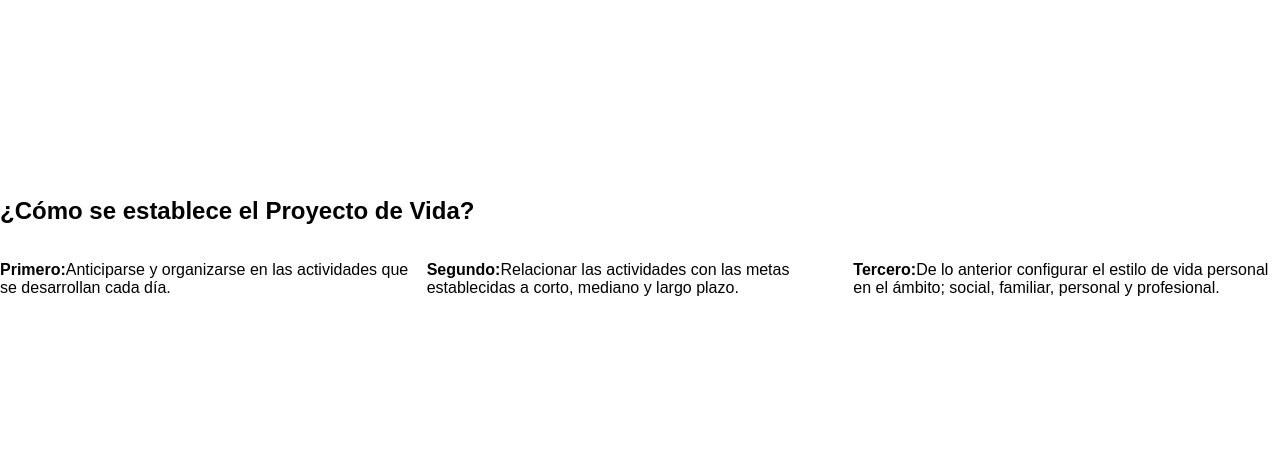
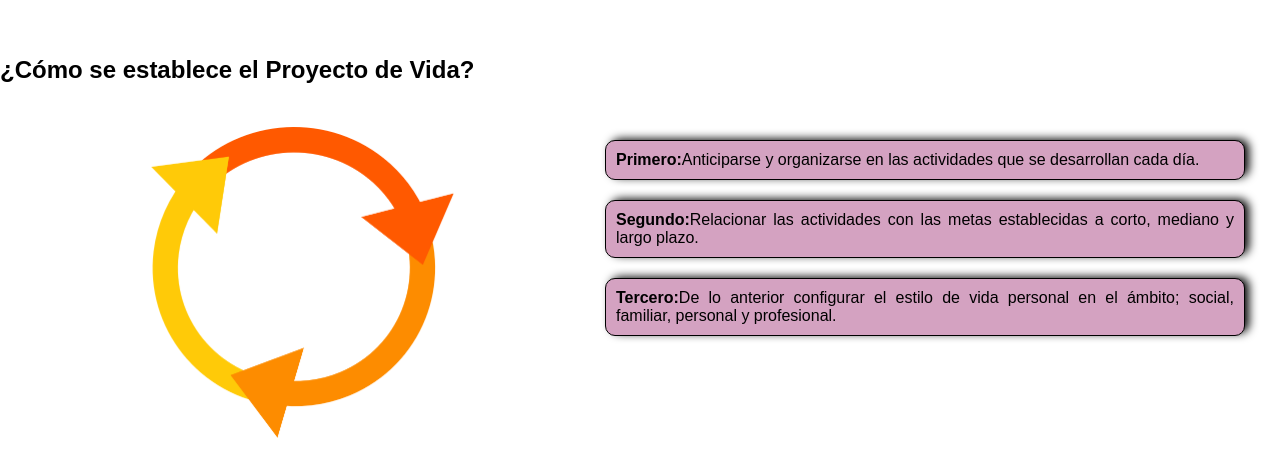
Before and after one commit to IIpapuII/OVA_J, a plain HTML site: page contents/6-Contenidos3.html in a window 1280 px wide. Shown: the part 153-628 px from the top of the page. Drawn offline with Linux system fonts and the light colour scheme.

Commit message:
nuevos cambios generales

```diff
--- a/contents/6-Contenidos3.html
+++ b/contents/6-Contenidos3.html
@@ -3,15 +3,23 @@
 <div class="container">
 
 
-<div class="completo">
-	<h2>¿Cómo se establece el Proyecto de Vida? </h2>
-	<br><br></p>
+	<div class="completo">
+		<h2>¿Cómo se establece el Proyecto de Vida? </h2>
+		<br><br></p>
+	</div>
+	<div class="textCenter"><img style="width: 50% !important;" src="../img/Imagen1.png" alt=""></div>
+	<div class="mitad textCenter">
+		<div class=" tar just">
+			<b>Primero:</b>Anticiparse y organizarse en las actividades que se desarrollan cada día.
+		</div>
+
+		<div class="tar just">
+			<b>Segundo:</b>Relacionar las actividades con las metas establecidas a corto, mediano y largo plazo.
+		</div>
+		<div class="tar just">
+			<b>Tercero:</b>De lo anterior configurar el estilo de vida personal en el ámbito; social, familiar, personal
+			y
+			profesional.
+		</div>
+	</div>
 </div>
-
- <div class="tercio">
-	<b>Primero:</b>Anticiparse y organizarse en las actividades que se desarrollan cada día.</div>
- <div class="tercio">
-	<b>Segundo:</b>Relacionar las actividades con las metas establecidas a corto, mediano y largo plazo. </div>
- <div class="tercio">
-	<b>Tercero:</b>De lo anterior configurar el estilo de vida personal en el ámbito; social, familiar, personal y profesional.</div>
-</div>
--- a/css/main.css
+++ b/css/main.css
@@ -512,3 +512,13 @@ pre span{
     background-color: #D4A2C1;
     box-shadow: 5px -2px 10px -1px black;
 }
+.tar{
+	margin-top: 20px;
+    margin-bottom: 20px;
+	padding: 10px;
+    border-radius: 10px;
+    border: 1px solid;
+    background-color: #D4A2C1;
+    box-shadow: 5px -2px 10px -1px black;
+
+}
```
Also changed, not shown: contents/1-Introduccion.html (+1 -1 lines), contents/2-Proposito.html (+1 -1 lines), contents/7-Conclusiones.html (+10 -12 lines), contents/9-Creditos.html (+3 -3 lines), img/Imagen1.png (added).
